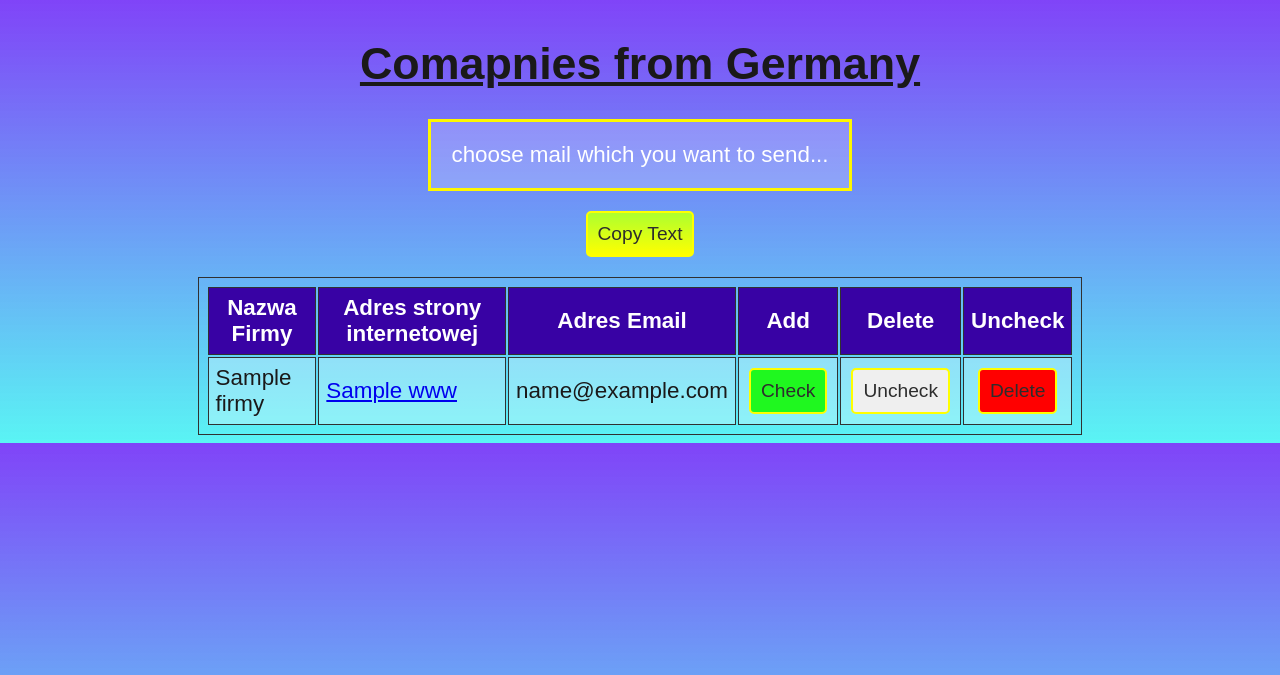
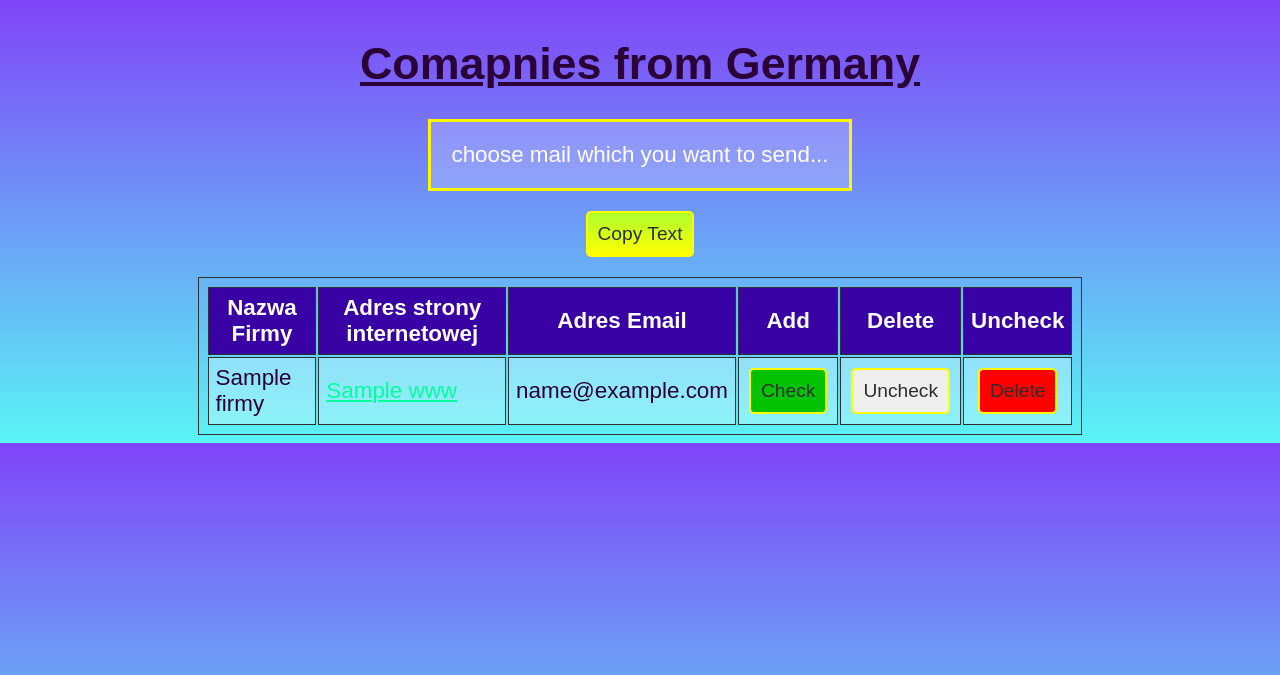
Before and after one commit to mariusz1802/company-listy, a Node project: template views/index.ejs in a window 1280 px wide. Shown: the top 675 px of the page. Run offline with Node 20 templates, Linux system fonts and the light colour scheme; the template is opened without the code that fills it: most values are stand-ins (such as "Sample title", 1, 10 or a date in 2020); some libraries are stand-ins or nearby versions.

Commit message:
add styles

```diff
--- a/public/stylesheets/styles.css
+++ b/public/stylesheets/styles.css
@@ -8,6 +8,11 @@ body {
   flex-direction: column;
   align-content: center;
   align-items: center;
+  color: rgb(42, 0, 55);
+}
+
+body a {
+  color: rgb(0, 255, 157);
 }
 
 .greens {
@@ -64,6 +69,7 @@ button:hover {
 
 #checkBtn {
   background: rgb(31, 248, 31);
+  background: rgb(3, 194, 3);
 }
 
 #checkBtn:hover {
```
